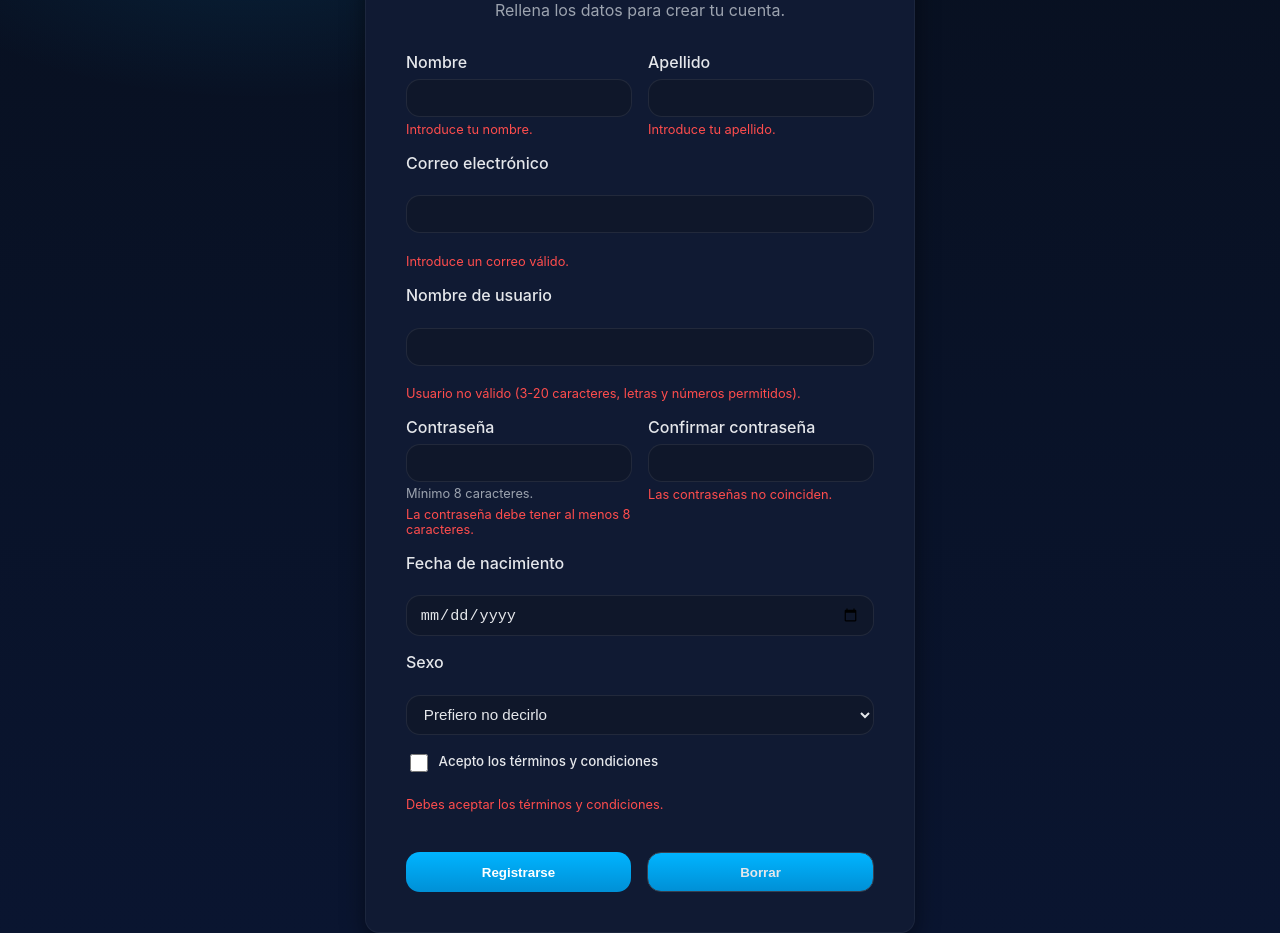
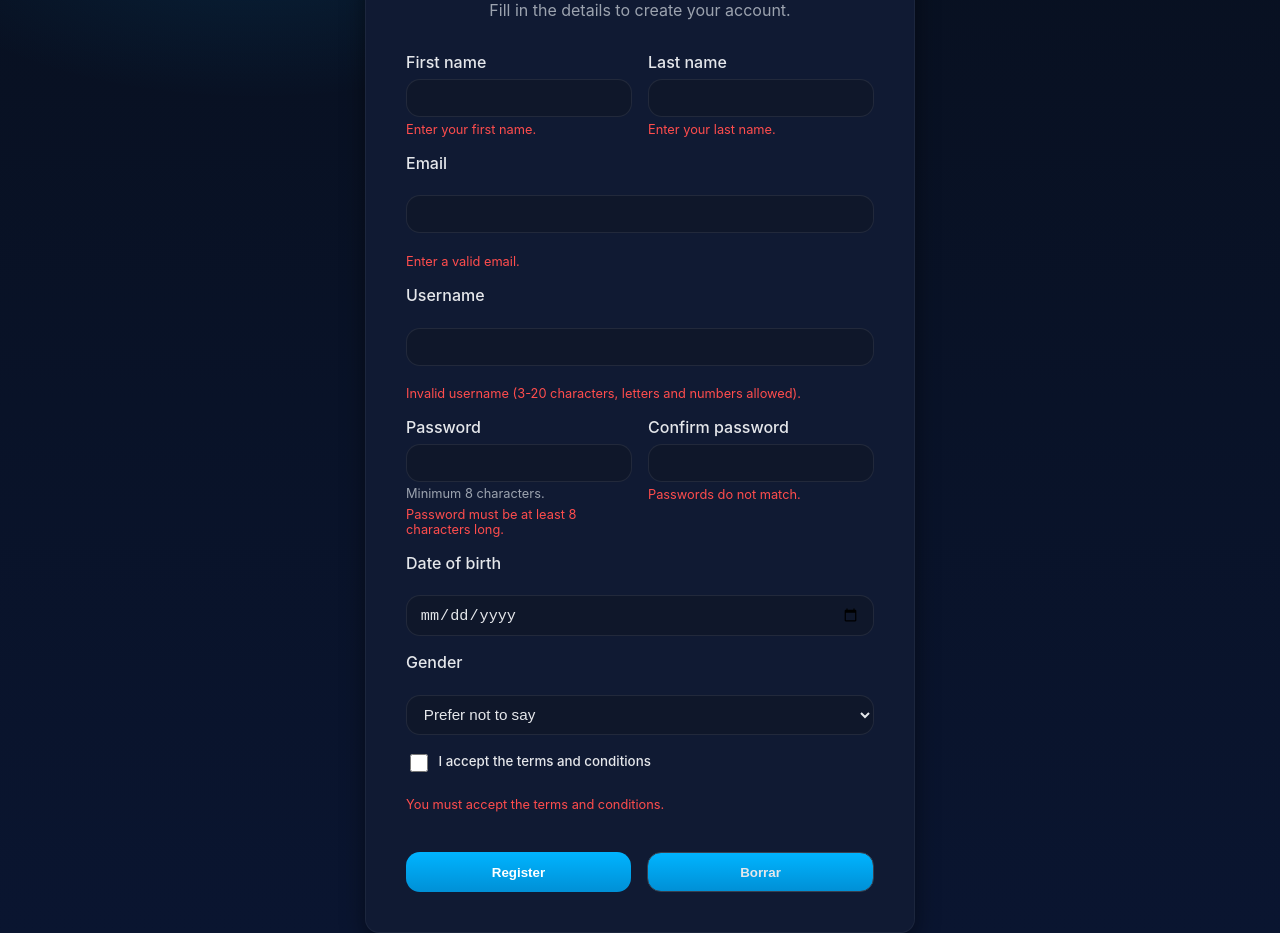
Before and after one commit to ivandiez11/TFG_DAW, a website with bundled scripts: page registro.html in a window 1280 px wide. Shown: the part 113-1046 px from the top of the page. Built offline with nearby package versions, Linux system fonts and the light colour scheme.

Commit message:
traducido

```diff
--- a/registro.html
+++ b/registro.html
@@ -3,71 +3,71 @@
 <head>
     <meta charset="utf-8" />
     <meta name="viewport" content="width=device-width,initial-scale=1" />
-    <title>Registrarse</title>
+    <title>Register</title>
     <link rel="stylesheet" href="estilos/registro.css">
 </head>
 <body>
     <main class="card" aria-labelledby="titulo">
-        <h1 id="titulo">Crear cuenta</h1>
-        <p class="lead">Rellena los datos para crear tu cuenta.</p>
+        <h1 id="titulo">Create account</h1>
+        <p class="lead">Fill in the details to create your account.</p>
 
         <form id="registerForm" novalidate>
             <div class="row">
                 <div>
-                    <label for="nombre">Nombre</label>
+                    <label for="nombre">First name</label>
                     <input id="nombre" name="nombre" type="text" required autocomplete="name" />
-                    <div class="error" id="err-nombre">Introduce tu nombre.</div>
+                    <div class="error" id="err-nombre">Enter your first name.</div>
                 </div>
 
                 <div>
-                    <label for="apellido">Apellido</label>
+                    <label for="apellido">Last name</label>
                     <input id="apellido" name="apellido" type="text" required autocomplete="family-name" />
-                    <div class="error" id="err-apellido">Introduce tu apellido.</div>
+                    <div class="error" id="err-apellido">Enter your last name.</div>
                 </div>
             </div>
 
-            <label for="email">Correo electrónico</label>
+            <label for="email">Email</label>
             <input id="email" name="email" type="email" required autocomplete="email" />
-            <div class="error" id="err-email">Introduce un correo válido.</div>
+            <div class="error" id="err-email">Enter a valid email.</div>
 
-            <label for="usuario">Nombre de usuario</label>
-            <input id="usuario" name="usuario" type="text" pattern="^[a-zA-Z0-9_.]{3,20}$" title="3-20 caracteres: letras, números, _ . -" required autocomplete="username" />
-            <div class="error" id="err-usuario">Usuario no válido (3-20 caracteres, letras y números permitidos).</div>
+            <label for="usuario">Username</label>
+            <input id="usuario" name="usuario" type="text" pattern="^[a-zA-Z0-9_.]{3,20}$" title="3-20 characters: letters, numbers, _ . -" required autocomplete="username" />
+            <div class="error" id="err-usuario">Invalid username (3-20 characters, letters and numbers allowed).</div>
 
             <div class="row">
                 <div>
-                    <label for="password">Contraseña</label>
+                    <label for="password">Password</label>
                     <input id="password" name="password" type="password" minlength="8" required autocomplete="new-password" />
-                    <small class="help">Mínimo 8 caracteres.</small>
-                    <div class="error" id="err-password">La contraseña debe tener al menos 8 caracteres.</div>
+                    <small class="help">Minimum 8 characters.</small>
+                    <div class="error" id="err-password">Password must be at least 8 characters long.</div>
                 </div>
 
                 <div>
-                    <label for="confirm">Confirmar contraseña</label>
+                    <label for="confirm">Confirm password</label>
                     <input id="confirm" name="confirm" type="password" minlength="8" required autocomplete="new-password" />
-                    <div class="error" id="err-confirm">Las contraseñas no coinciden.</div>
+                    <div class="error" id="err-confirm">Passwords do not match.</div>
                 </div>
             </div>
 
-            <label for="nacimiento">Fecha de nacimiento</label>
+            <label for="nacimiento">Date of birth</label>
             <input id="nacimiento" name="nacimiento" type="date" max="" />
 
-            <label for="sexo">Sexo</label>
+            <label for="sexo">Gender</label>
             <select id="sexo" name="sexo" >
-                <option value="">Prefiero no decirlo</option>
-                <option value="m">Masculino</option>
-                <option value="f">Femenino</option>
-                <option value="o">Otro</option>
+                <option value="">Prefer not to say</option>
+                <option value="m">Male</option>
+                <option value="f">Female</option>
+                <option value="o">Other</option>
             </select>
 
             <div class="terms">
                 <input id="terms" name="terms" type="checkbox" required />
-                <label for="terms"><small>Acepto los términos y condiciones</small></label>
+                <label for="terms"><small>I accept the terms and conditions</small></label>
             </div>
-            <div class="error" id="err-terms">Debes aceptar los términos y condiciones.</div>
+            <div class="error" id="err-terms">You must accept the terms and conditions.</div>
 
             <div class="actions">
-                <button type="submit" class="btn">Registrarse</button>
+                <button type="submit" class="btn">Register</button>
                 <button type="button" class="btn secondary" onclick="document.getElementById('registerForm').reset()">Borrar</button>
             </div>
 
```
Also changed, not shown: index.html (+23 -23 lines), juego.html (+7 -7 lines), login.html (+7 -7 lines).
